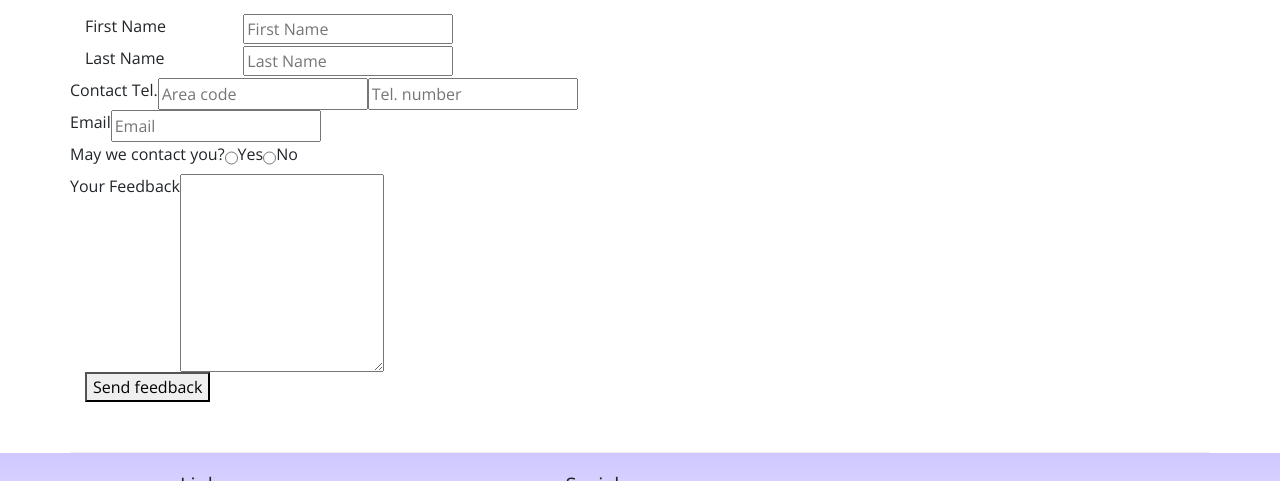
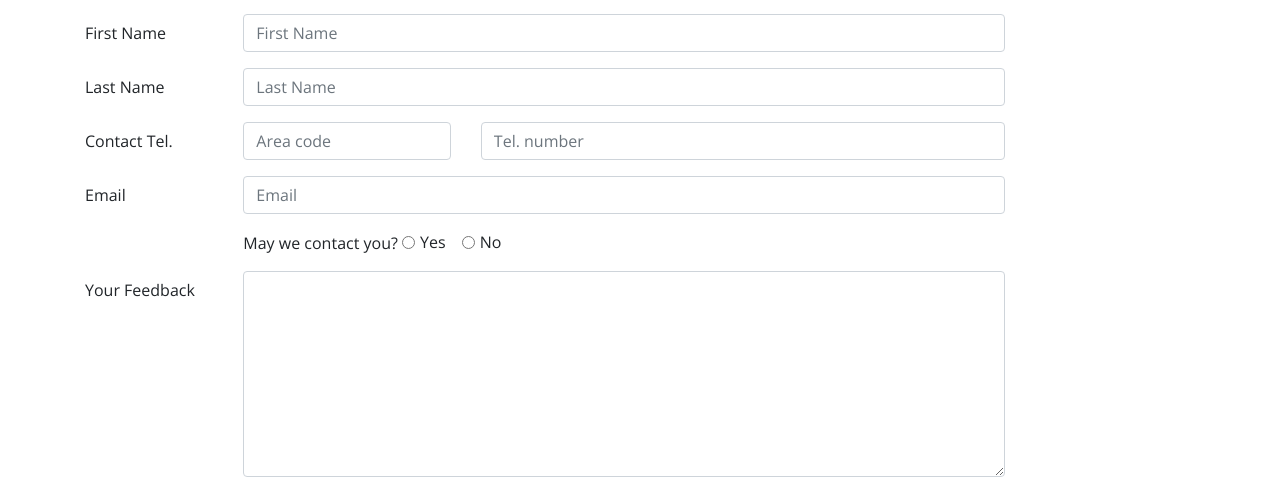
Before and after one commit to jakthedev/numcampbootstrap, a website: page contactus.html in a window 1280 px wide. Shown: the part 682-1163 px from the top of the page. Drawn offline with nearby package versions, Linux system fonts and the light colour scheme.

Commit message:
Contact us page form w/ bootstrap

```diff
--- a/contactus.html
+++ b/contactus.html
@@ -81,39 +81,57 @@
             </div>
         <div class="col-md-10">
                 <form>
-                    <div class= "row">
-                <label for="firstname" class="col-md-2">First Name</label>
+                    <div class="form-group row">
+                        <label for="firstName" class="col-md-2 col-form-label">First Name</label>
                         <div class="col-md-10">
-                <input type="text " id="firstname" name="firstName" placeholder="First Name" />
+                            <input type="text" class="form-control" id="firstName" name="firstName" placeholder="First Name" />
                         </div>
                     </div>
-                    <div class= "row">
-                <label for="lastname" class="col-md-2">Last Name</label>
+                    <div class="form-group row">
+                        <label for="lastName" class="col-md-2 col-form-label">Last Name</label>
                         <div class="col-md-10">
-                <input type="text" id="lastname" name="lastName" placeholder="Last Name" />
+                            <input type="text" class="form-control" id="lastName" name="lastName" placeholder="Last Name" />
                         </div>
                     </div>
-                    <div class= "row">
-                <label for="contact">Contact Tel.</label>
-                <input type="tel " id="contact" name="areaCode" placeholder="Area code" />
-                <input type="tel" name="telNum" placeholder="Tel. number" />
+                    <div class="form-group row">
+                        <label for="areaCode" class="col-md-2 col-form-label">Contact Tel.</label>
+                        <div class="col-5 col-md-3">
+                            <input type="tel" class="form-control" id="areaCode" name="areaCode" placeholder="Area code" />
                         </div>
-                    <div class= "row">
-                <label for="email">Email</label>
-                <input type="email" id="email" name="email" placeholder="Email" />
+                        <div class="col-7">
+                            <input type="tel" class="form-control" name="telNum" placeholder="Tel. number" />
                         </div>
-                    <div class= "row">
+                    </div>
+                    <div class="form-group row">
+                        <label for="email" class="col-md-2 col-form-label">Email</label>
+                        <div class="col-md-10">
+                            <input type="email" class="form-control" id="email" name="email" placeholder="Email" />
+                        </div>
+                    </div>
+                    <div class="form-group row">
+                        <div class="col offset-md-2">
                             May we contact you?
-                <input type="radio" id="contactYes" name="contactRadios" value="yes" />
-                <label for="contactYes">Yes</label>
-                <input type="radio" id="contactNo" name="contactRadios" value="no" />
-                <label for="contactNo">No</label>
+                            <div class="form-check form-check-inline">
+                                <input type="radio" class="form-check-input" id="contactYes" name="contactRadios" value="yes" />
+                                <label for="contactYes" class="form-check-label">Yes</label>
                             </div>
-                    <div class="row">
-                <label for="feedback">Your Feedback</label>
-                <textarea name="feedback" name="feedback" rows="8"></textarea>
+                            <div class="form-check form-check-inline">
+                                <input type="radio" class="form-check-input" id="contactNo" name="contactRadios" value="no" />
+                                <label for="contactNo" class="form-check-label">No</label>
                             </div>
-                    <button type="submit">Send feedback</button>
+                        </div>
+                    </div>
+                    <div class="form-group row">
+                        <label for="feedback" class="col-md-2 col-form-label">Your Feedback</label>
+                        <div class="col-md-10">
+                            <textarea class="form-control" id="feedback" name="feedback" rows="8"></textarea>
+                        </div>
+                    </div>
+                    <div class="form-group row">
+                        <div class="offset-md-2 col-md-10">
+                            <button type="submit" class="btn btn-primary">Send Feedback</button>
+                        </div>
+                    </div>
                 </form>
             </div>
        </div>
```
Lines whose indentation alone changed are shown as unchanged.
